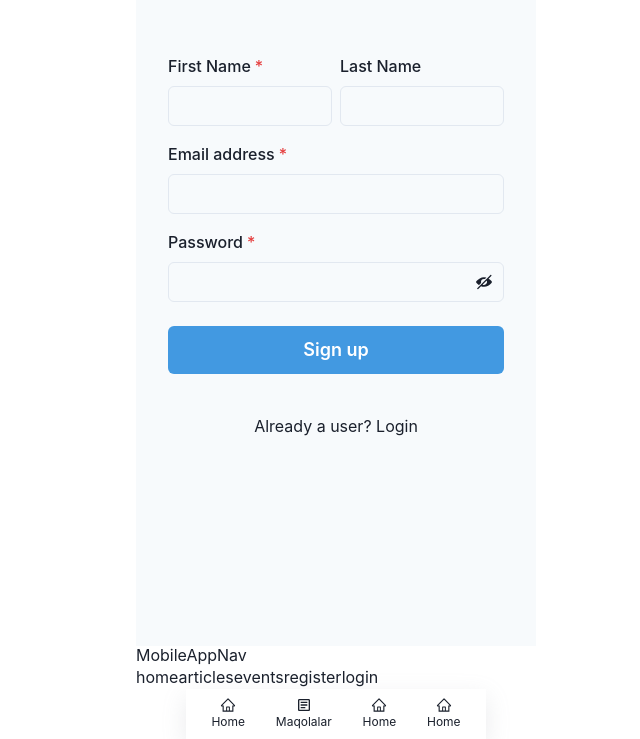
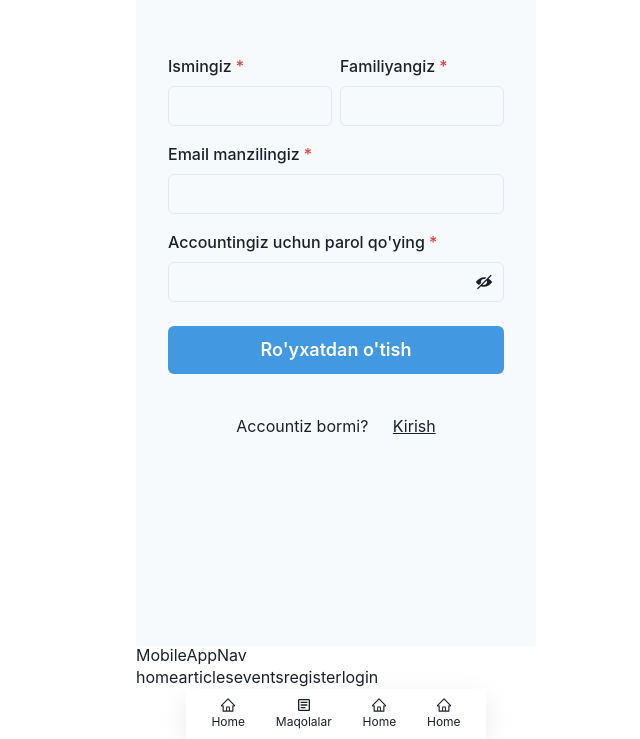
Before and after one commit to OlimovS/health-unit, a React (Create React App) app: page /register in a window 1280 px wide. Shown: the part 154-893 px from the top of the page, without its empty margins (304-944 px from the left). Built offline with nearby package versions, Linux system fonts and the light colour scheme.

Commit message:
uzb lang in register

```diff
--- a/src/pages/Register/index.jsx
+++ b/src/pages/Register/index.jsx
@@ -32,23 +32,23 @@ export default function RegisterPage() {
             <HStack>
               <Box>
                 <FormControl id="firstName" isRequired>
-                  <FormLabel>First Name</FormLabel>
+                  <FormLabel>Ismingiz</FormLabel>
                   <Input type="text" />
                 </FormControl>
               </Box>
               <Box>
-                <FormControl id="lastName">
-                  <FormLabel>Last Name</FormLabel>
+                <FormControl id="lastName" isRequired>
+                  <FormLabel>Familiyangiz</FormLabel>
                   <Input type="text" />
                 </FormControl>
               </Box>
             </HStack>
             <FormControl id="email" isRequired>
-              <FormLabel>Email address</FormLabel>
+              <FormLabel>Email manzilingiz</FormLabel>
               <Input type="email" />
             </FormControl>
             <FormControl id="password" isRequired>
-              <FormLabel>Password</FormLabel>
+              <FormLabel>Accountingiz uchun parol qo'ying</FormLabel>
               <InputGroup>
                 <Input type={showPassword ? "text" : "password"} />
                 <InputRightElement h={"full"}>
@@ -65,7 +65,7 @@ export default function RegisterPage() {
             </FormControl>
             <Stack spacing={10} pt={2}>
               <Button
-                loadingText="Submitting"
+                loadingText="Yuborilmoqda..."
                 size="lg"
                 bg={"blue.400"}
                 color={"white"}
@@ -73,12 +73,18 @@ export default function RegisterPage() {
                   bg: "blue.500",
                 }}
               >
-                Sign up
+                Ro'yxatdan o'tish
               </Button>
             </Stack>
             <Stack pt={6}>
               <Text align={"center"}>
-                Already a user? <Link color={"blue.400"}>Login</Link>
+                Accountiz bormi?{" "}
+                <Link
+                  color={"blue.400"}
+                  style={{ marginLeft: 20, textDecoration: "underline" }}
+                >
+                  Kirish
+                </Link>
               </Text>
             </Stack>
           </Stack>
```
